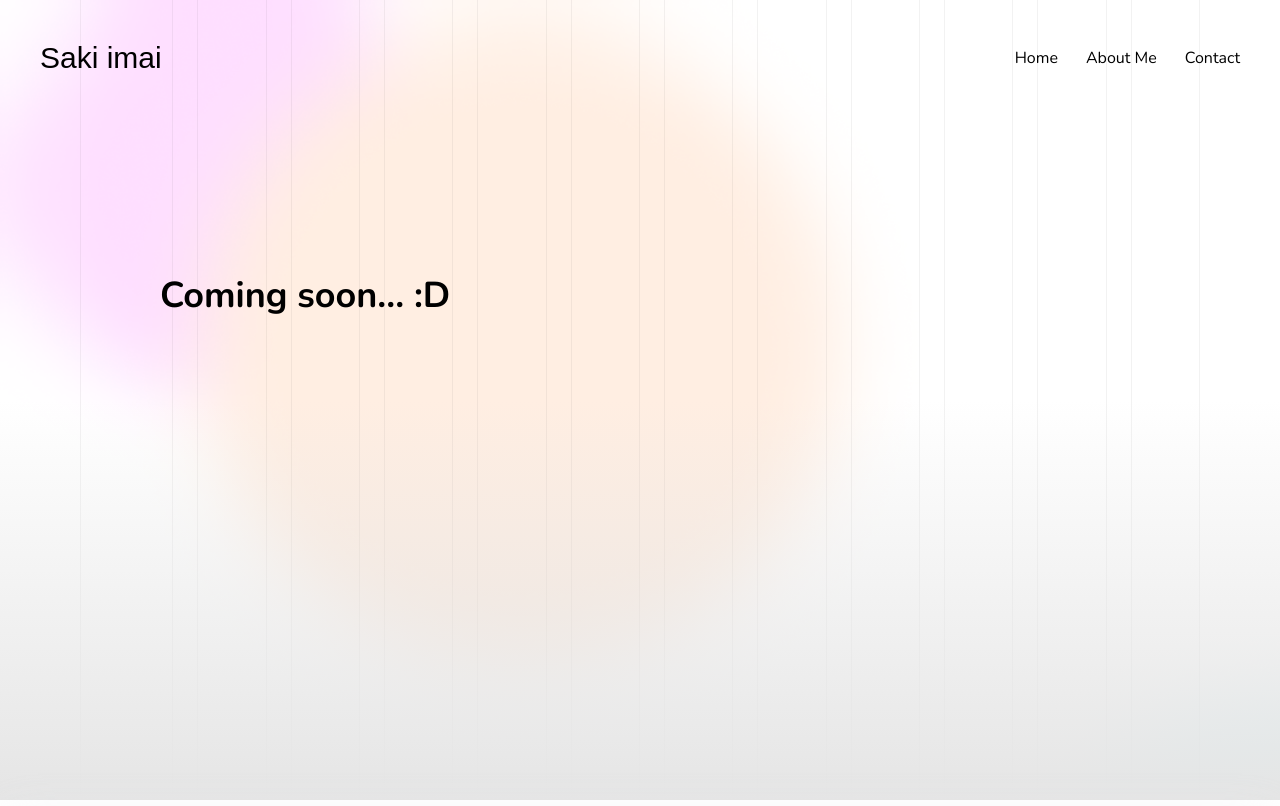
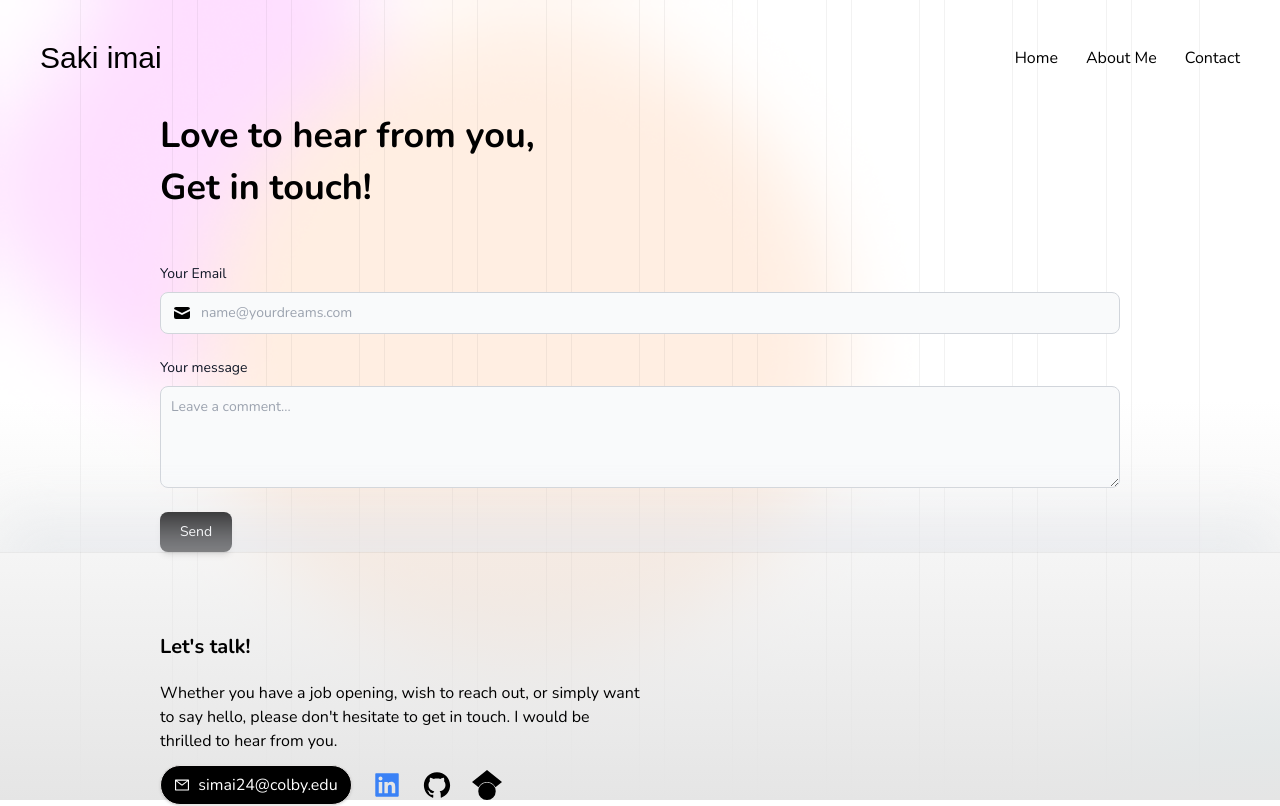
Before and after one commit to sakimai/website, a Next.js app: page /contact in a window 1280 px wide. Shown: the top 806 px of the page. Built offline with nearby package versions, Linux system fonts and the light colour scheme; a web font is replaced by a local one.

Commit message:
Updated contact page :)

```diff
--- a/app/contact/page.tsx
+++ b/app/contact/page.tsx
@@ -5,12 +5,67 @@ export default function contact() {
   return (
     <>
       <div className="px-40">
-        <div className="flex flex-row w-full py-40 justify-start items-center">
+        <div className="flex flex-row w-full justify-start">
           {/* <img src="/star2.svg" className="w-20 mr-10" /> */}
-          <div className="flex flex-col pb-96">
-            <span className=" text-4xl font-semibold ">Coming soon... :D</span>
+          <div className="flex flex-col pb-14">
+            <span className=" text-4xl font-semibold pb-3">
+              Love to hear from you,
+            </span>
+            <span className=" text-4xl font-semibold ">Get in touch!</span>
           </div>
         </div>
+
+        <form
+          id="contact-form">
+          <label
+            htmlFor="input-group-1"
+            className="block mb-2 text-sm font-medium text-gray-900"
+          >
+            Your Email
+          </label>
+          <div className="relative mb-6">
+            <div className="absolute inset-y-0 left-0 flex items-center pl-3 pointer-events-none">
+              <svg
+                aria-hidden="true"
+                className="w-5 h-5 text-black"
+                fill="currentColor"
+                viewBox="0 0 20 20"
+                xmlns="http://www.w3.org/2000/svg"
+              >
+                <path d="M2.003 5.884L10 9.882l7.997-3.998A2 2 0 0016 4H4a2 2 0 00-1.997 1.884z"></path>
+                <path d="M18 8.118l-8 4-8-4V14a2 2 0 002 2h12a2 2 0 002-2V8.118z"></path>
+              </svg>
+            </div>
+            <input
+              type="text"
+              id="input-group-1"
+              className="bg-gray-50 border border-gray-300 text-gray-900 text-sm rounded-lg focus:ring-black focus:border-black block w-full pl-10 p-2.5"
+              placeholder="name@yourdreams.com"
+              required
+            ></input>
+          </div>
+
+          <div className="mb-6">
+            <label
+              htmlFor="message"
+              className="block mb-2 text-sm font-medium text-gray-900"
+            >
+              Your message
+            </label>
+            <textarea
+              id="message"
+              rows={4}
+              className="block p-2.5 w-full text-sm text-gray-900 bg-gray-50 rounded-lg border border-gray-300 focus:ring-blue-500 focus:border-blue-500 "
+              placeholder="Leave a comment..."
+            ></textarea>
+          </div>
+          <button
+            type="submit"
+            className="text-white bg-black shadow-md transition duration-150 ease-in-out hover:bg-gray-600 hover:shadow-lg focus:bg-gray-600 focus:shadow-lg focus:outline-none focus:ring-0 active:bg-gray-700 active:shadow-lg font-medium rounded-lg text-sm w-full sm:w-auto px-5 py-2.5 text-center"
+          >
+            Send
+          </button>
+        </form>
       </div>
     </>
   );
--- a/package.json
+++ b/package.json
@@ -13,11 +13,16 @@
     "@types/react": "18.2.6",
     "@types/react-dom": "18.2.4",
     "autoprefixer": "10.4.14",
+    "dotenv": "^16.0.3",
     "eslint": "8.40.0",
     "eslint-config-next": "13.4.2",
+    "express": "^4.18.2",
     "firebase": "^9.22.0",
     "framer-motion": "^10.12.10",
+    "jsdom": "^22.0.0",
+    "multiparty": "^4.2.3",
     "next": "13.4.2",
+    "nodemailer": "^6.9.2",
     "postcss": "8.4.23",
     "react": "18.2.0",
     "react-dom": "18.2.0",
```
Also changed, not shown: server.js (added, +18 -0 lines), 2 other files (tests, documents, lock files or other folders).
